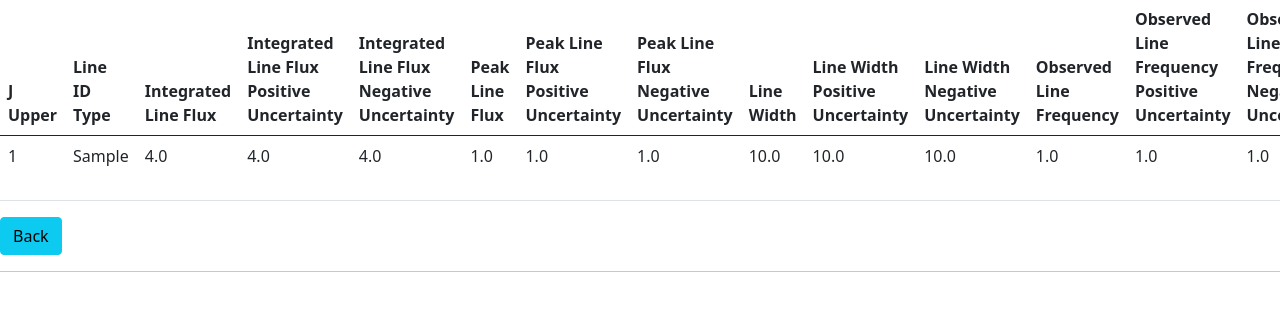
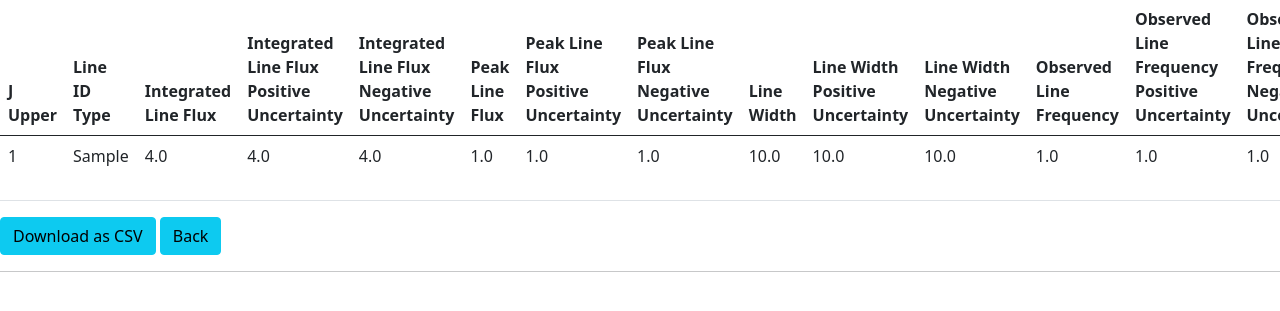
Before and after one commit to UladzimirTreihis/spectral_line_detection_database, a Flask app: template flask-back-end/app/templates/galaxy.html in a window 1280 px wide; the page is wider, and only the part inside the window is pictured. Shown: the part 322-633 px from the top of that part. Run offline with Flask 2, Linux system fonts and the light colour scheme; tables that the repository leaves empty hold one stand-in row (values such as "Sample post"); the template is opened without the code that fills it: values that come from a table or form of the project are taken from there, most other values are stand-ins (such as "Sample title", 1, 10 or a date in 2020).

Commit message:
galaxy lines download

```diff
--- a/flask-back-end/app/templates/galaxy.html
+++ b/flask-back-end/app/templates/galaxy.html
@@ -91,7 +91,7 @@
             {% endfor %}
          </tbody>
       </table>
-
+<a href="{{ url_for ('convert_to_CSV', table = "Galaxy Lines", identifier = galaxy.id) }}" class="btn btn-info" role="button">Download as CSV</a>
 <a href="{{ url_for ('main') }}" class="btn btn-info" role="button"> Back </a>
 
 {% endblock %}
```
